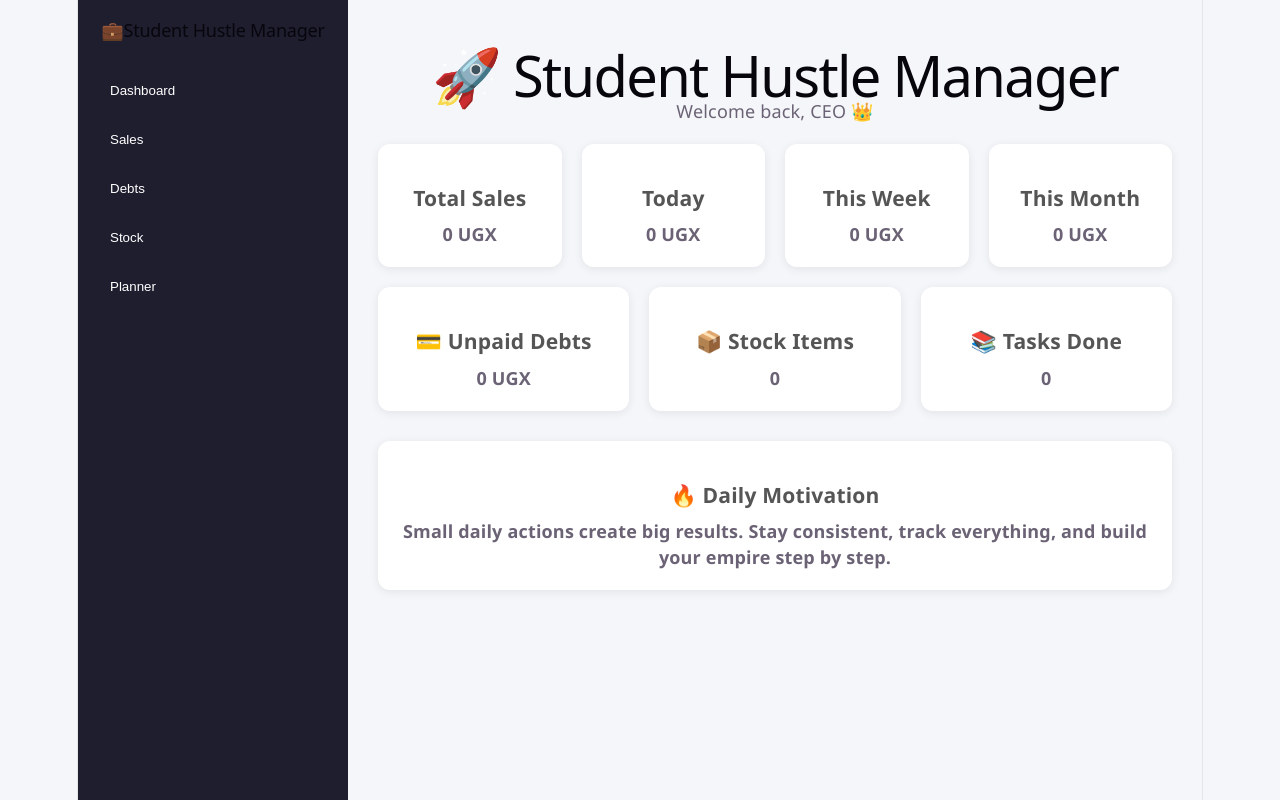
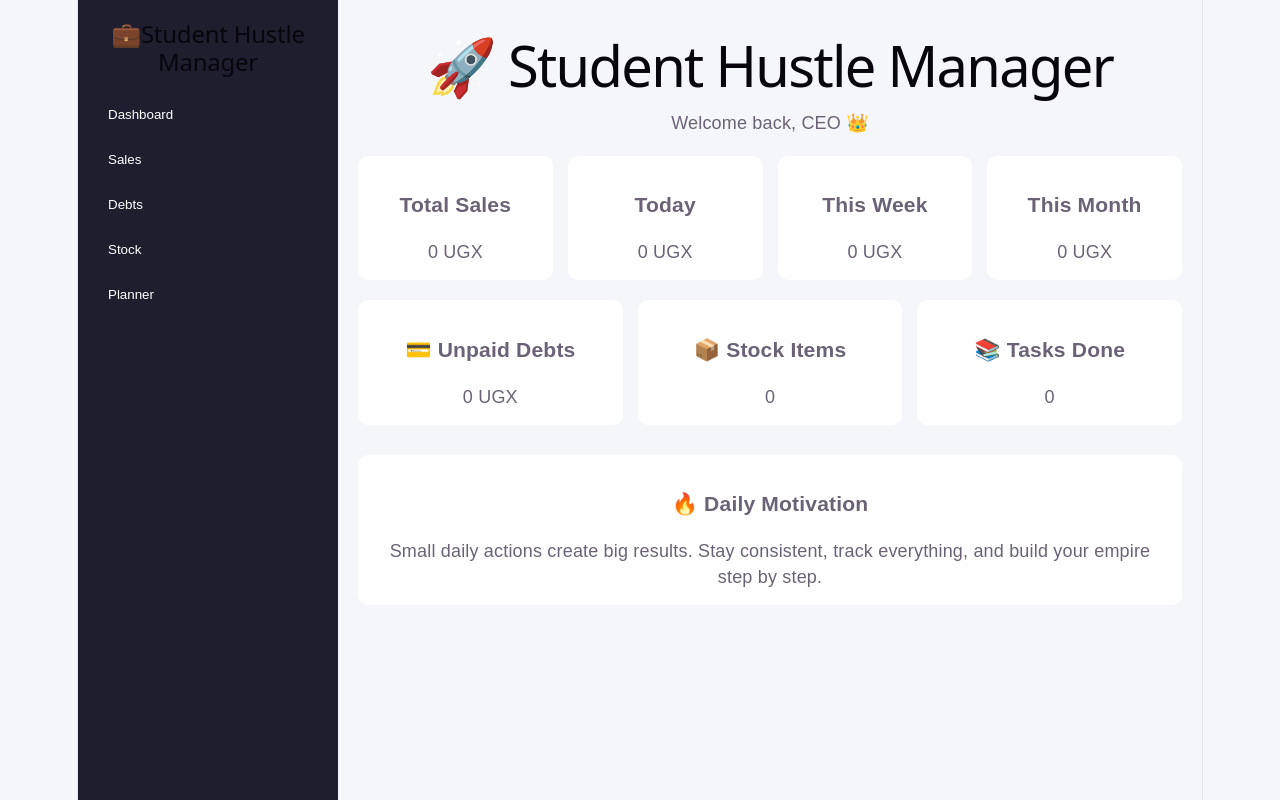
Before and after one commit to mariam968/Student-Hustle-Manager, a React (Vite) app in the folder student-planner-sales-tracker/: page / in a window 1280 px wide. Built offline with nearby package versions, Linux system fonts and the light colour scheme.

Commit message:
upgraded css file with styles

```diff
--- a/student-planner-sales-tracker/src/App.css
+++ b/student-planner-sales-tracker/src/App.css
@@ -1,11 +1,11 @@
-/* reset*/
+/* RESET (SAFE) */
 body {
   margin: 0;
-  font-family: "Segoe UI", Arial, sans-serif;
+  font-family: Arial, sans-serif;
   background: #f5f6fa;
 }
 
-/* layout*/
+/* APP LAYOUT */
 .app {
   display: flex;
   height: 100vh;
@@ -13,117 +13,95 @@ body {
 
 /* SIDEBAR */
 .sidebar {
-  width: 230px;
+  width: 220px;
   background: #1e1e2f;
   color: white;
   padding: 20px;
-  display: flex;
-  flex-direction: column;
 }
 
 .sidebar h2 {
-  margin-bottom: 30px;
-  font-size: 18px;
+  margin-bottom: 20px;
 }
 
 .sidebar button {
-  padding: 12px;
+  display: block;
+  width: 100%;
+  padding: 10px;
   margin-bottom: 10px;
+  background: none;
   border: none;
-  background: transparent;
   color: white;
   text-align: left;
   cursor: pointer;
-  border-radius: 6px;
-  transition: 0.2s;
+  border-radius: 5px;
 }
 
 .sidebar button:hover {
   background: #34344a;
 }
 
-/* main content*/
+/* MAIN CONTENT */
 .main-content {
   flex: 1;
-  padding: 30px;
+  padding: 20px;
   overflow-y: auto;
 }
 
-/*  heading*/
-h1 {
-  margin-bottom: 10px;
-}
-
-/* form*/
+/* FORM */
 .form {
   display: flex;
+  gap: 10px;
   flex-wrap: wrap;
-  gap: 10px;
-  margin-top: 20px;
+  margin-top: 15px;
 }
 
 .form input,
 .form select {
-  padding: 10px;
+  padding: 8px;
   border: 1px solid #ccc;
-  border-radius: 6px;
-  flex: 1;
-  min-width: 120px;
+  border-radius: 5px;
 }
 
 .form button {
-  padding: 10px 15px;
+  padding: 8px 12px;
+  border: none;
   background: #4cafef;
-  border: none;
   color: white;
-  border-radius: 6px;
+  border-radius: 5px;
   cursor: pointer;
-  transition: 0.2s;
 }
 
 .form button:hover {
   background: #3a9edb;
 }
 
-/* card*/
+/* NORMAL CARD (ALL PAGES) */
 .card {
   background: white;
-  padding: 15px;
-  border-radius: 10px;
-  margin-bottom: 10px;
+  padding: 12px;
+  border-radius: 8px;
+  margin-top: 10px;
   display: flex;
   justify-content: space-between;
   align-items: center;
-  box-shadow: 0 2px 8px rgba(0, 0, 0, 0.05);
 }
 
-/* dashboard grid */
+/* DASHBOARD ONLY */
 .dashboard-grid {
   display: grid;
-  grid-template-columns: repeat(auto-fit, minmax(180px, 1fr));
-  gap: 20px;
+  grid-template-columns: repeat(auto-fit, minmax(160px, 1fr));
+  gap: 15px;
   margin-top: 20px;
 }
 
 .dashboard-card {
   background: white;
-  padding: 20px;
-  border-radius: 12px;
+  padding: 15px;
+  border-radius: 10px;
   text-align: center;
-  box-shadow: 0 2px 10px rgba(0, 0, 0, 0.08);
 }
 
-.dashboard-card h3 {
-  margin-bottom: 10px;
-  color: #555;
-}
-
-.dashboard-card p {
-  font-size: 18px;
-  font-weight: bold;
-}
-
-/* status colors */
+/* COLORS */
 .green {
   color: green;
 }
@@ -131,3 +109,16 @@ h1 {
 .red {
   color: red;
 }
+
+/* STOCK PAGE (FORCE NORMAL LOOK) */
+.stock-page {
+  display: block;
+}
+
+.stock-summary {
+  margin-top: 20px;
+}
+
+.stock-list {
+  margin-top: 20px;
+}
--- a/student-planner-sales-tracker/src/components/Stock.jsx
+++ b/student-planner-sales-tracker/src/components/Stock.jsx
@@ -1,30 +1,34 @@
-import  {UseState, UseEffect, useState, useEffect} from "react";
+import { useState, useEffect } from "react";
 
-function Stock(){
-  const[stock, setStock] = useState([]);
+function Stock() {
+  const [stock, setStock] = useState([]);
 
-  const[item, setItem] = useState("");
-  const[quantity, setQuantity] = useState("");
+  const [item, setItem] = useState("");
+  const [quantity, setQuantity] = useState("");
+  const [price, setPrice] = useState("");
 
-  // load
-  useEffect(()=>{
+  // Load
+  useEffect(() => {
     const saved = JSON.parse(localStorage.getItem("stock"));
-    if(saved)setStock(saved);
-  },[]);
+    if (saved) setStock(saved);
+  }, []);
 
-  // save
-  useEffect(()=>{
+  // Save
+  useEffect(() => {
     localStorage.setItem("stock", JSON.stringify(stock));
+  }, [stock]);
 
-  },[stock]);
+  // Add stock
+  const addStock = () => {
+    if (!item || !quantity || !price) return;
 
-  // add stock
-  const addStock = ()=>{
-    if(!item || !quantity)return;
+    const total = Number(quantity) * Number(price);
 
-    const newItem ={
+    const newItem = {
       item,
       quantity: Number(quantity),
+      price: Number(price),
+      total,
       date: new Date().toLocaleDateString(),
     };
 
@@ -32,59 +36,69 @@ function Stock(){
 
     setItem("");
     setQuantity("");
-
+    setPrice("");
   };
 
-  // delete item
-  const deleteItem = (index)=>{
-    const updated = stock.filter((_, i)=> i==index);
+  // Delete
+  const deleteItem = (index) => {
+    const updated = stock.filter((_, i) => i !== index);
     setStock(updated);
   };
 
-  // total items count
-  const totalItems = stock.reduce((sum, s)=>sum + s.quantity, 0);
+  // Total stock value
+  const totalValue = stock.reduce((sum, s) => sum + s.total, 0);
 
-  return(
+  return (
     <div>
-      <h1>📦Stock</h1>
+      <h1>📦 Stock</h1>
+      <p>So what are we adding today? 👀</p>
 
-      {/* form */}
+      {/* FORM */}
       <div className="form">
         <input
-        placeholder="form"
+          placeholder="Item name"
           value={item}
-        onChange={(e)=>setItem(e.target.value)}
+          onChange={(e) => setItem(e.target.value)}
         />
 
         <input
           placeholder="Quantity"
           type="number"
           value={quantity}
-         onChange={(e)=>setQuantity(e.target.value)}
+          onChange={(e) => setQuantity(e.target.value)}
+        />
+
+        <input
+          placeholder="Price (per item)"
+          type="number"
+          value={price}
+          onChange={(e) => setPrice(e.target.value)}
         />
 
         <button onClick={addStock}>Add Stock</button>
       </div>
 
-      {/* summary */}
-      <div style={{marginTop:"20px"}}>
+      {/* Total value */}
+      <div style={{ marginTop: "20px" }}>
         <div className="card">
-          <h3>Total Items in Stock</h3>
-          <p>{totalItems}</p>
+          <h3>Total Stock Value</h3>
+          <p>{totalValue} UGX</p>
         </div>
       </div>
 
-      {/* stock list */}
-      <div style={{marginTop:"20px"}}>
-        {stock.map((item, index)=>(
+      {/* Stock list*/}
+      <div style={{ marginTop: "20px" }}>
+        {stock.map((item, index) => (
           <div key={index} className="card">
             <div>
-              <strong>{item.item}</strong> - {item.quantity} pcs
+              <strong>{item.item}</strong>
+              <p>{item.quantity} pcs * {item.price}</p>
+              <small>Total: {item.total} UGX</small>
               <br />
-              <small>Updated:{item.date}</small>
+              <small>{item.date}</small>
             </div>
 
-            <button onClick={()=> deleteItem(index)}>❌</button>
+            <button onClick={() => deleteItem(index)}>❌</button>
           </div>
         ))}
       </div>
```
Lines whose indentation alone changed are shown as unchanged.
